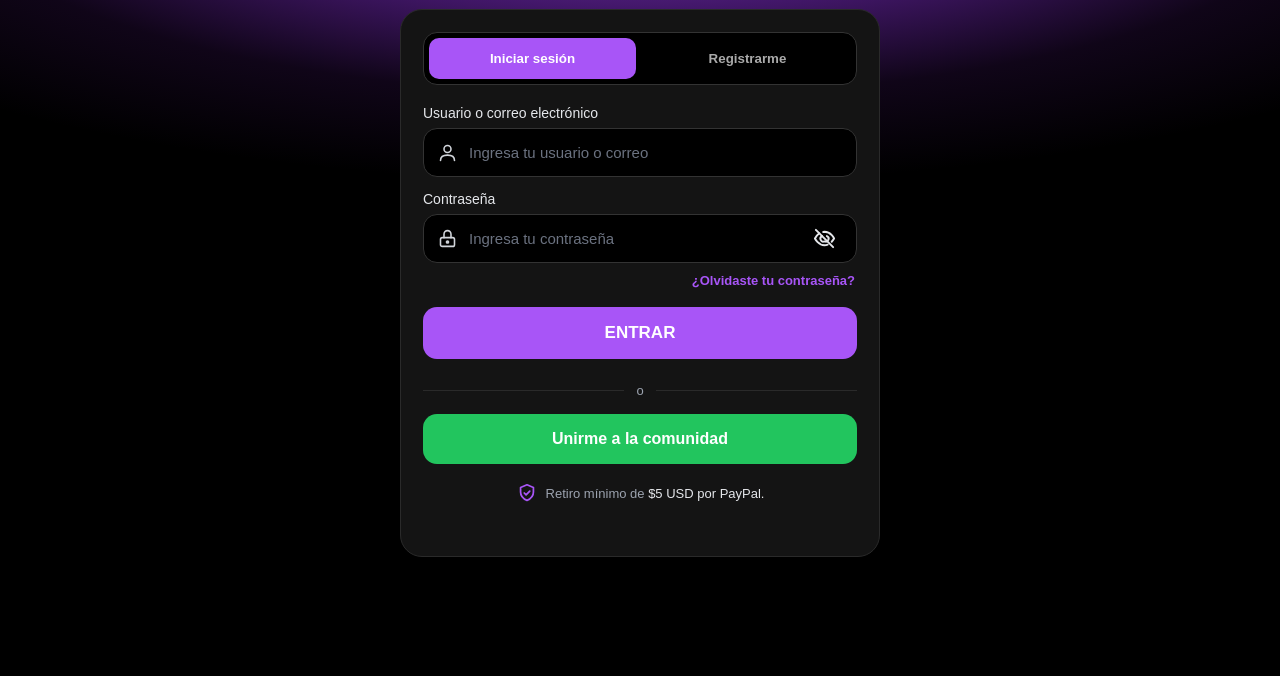
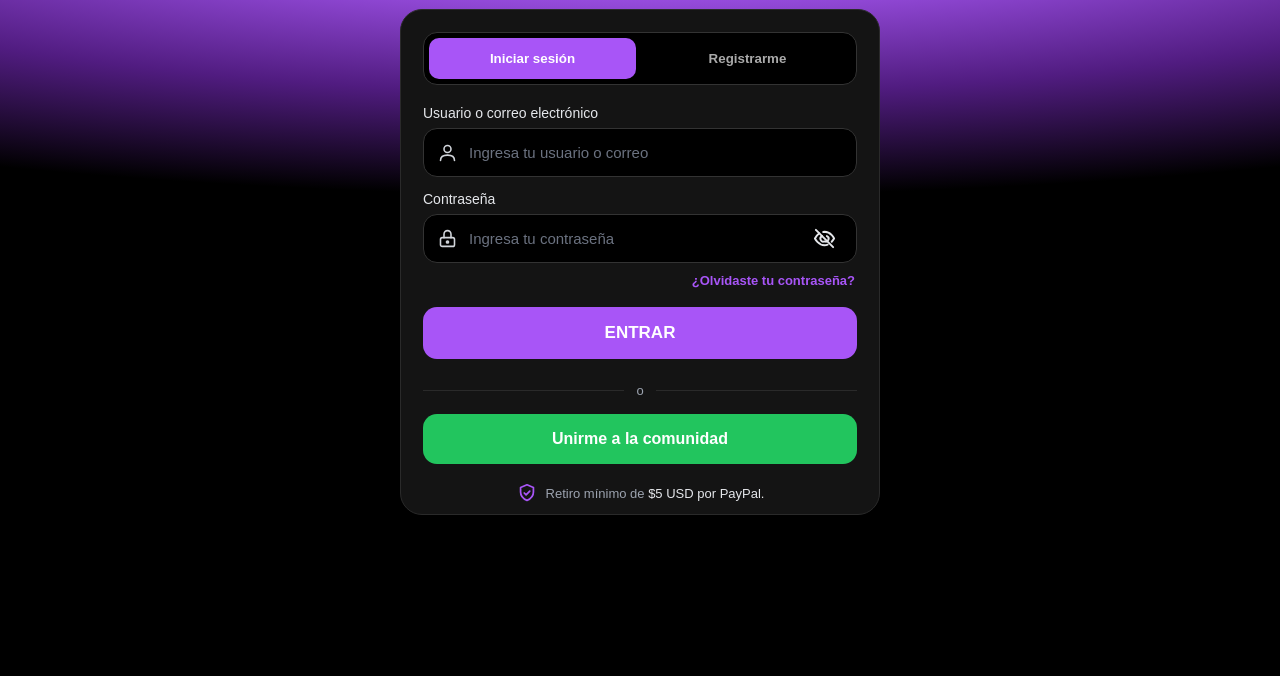
Before and after one commit to nasetlink/nasetlink, a plain HTML site: page index.html in a window 1280 px wide. Shown: the part 124-800 px from the top of the page. Drawn offline with Linux system fonts and the light colour scheme.

Commit message:
Update index.html

```diff
--- a/index.html
+++ b/index.html
@@ -10,7 +10,7 @@
 html,body{background:#000;margin:0}
 *{margin:0;padding:0;box-sizing:border-box;font-family:Arial,-apple-system,sans-serif;-webkit-tap-highlight-color:transparent}
 body{color:#fff;display:flex;justify-content:center;padding:6px 14px calc(20px + env(safe-area-inset-bottom));min-height:100vh}
-.top-glow{position:fixed!important;top:0!important;left:0!important;right:0!important;width:100%!important;height:100vh!important;background:radial-gradient(ellipse 110% 55% at 50% 0%, rgba(168,85,247,.85), rgba(147,51,234,.45) 30%, rgba(88,28,135,.18) 50%, transparent 70%);pointer-events:none;z-index:0}
+.top-glow{position:fixed!important;top:0!important;left:0!important;right:0!important;width:100%!important;height:320px!important;background:radial-gradient(ellipse 120% 100% at 50% 0%, rgba(192,38,211,.98), rgba(168,85,247,.90) 38%, rgba(147,51,234,.55) 68%, rgba(147,51,234,0) 100%);pointer-events:none;z-index:0}
 body.logged-in .top-glow{display:none!important}
 .card{width:100%;max-width:480px;overflow:visible!important;padding-top:2px;position:relative;z-index:1;padding-bottom:10px}
 .header{display:flex;align-items:center;justify-content:space-between;gap:8px;padding:8px 2px 4px;position:sticky;top:0;background:#000;z-index:50;width:100%}
@@ -89,7 +89,7 @@ table{width:100%;font-size:12px;border-collapse:collapse}td,th{padding:8px;borde
 .eye-btn{width:52px!important;min-width:52px;background:#a855f7!important;border:none!important;display:flex!important;align-items:center!important;justify-content:center!important;padding:0!important}
 .eye-btn svg{width:22px;height:22px}
 #logoBig{padding:10px 0 2px!important}
-#authBox{margin-top:6px;margin-bottom:80px!important;background:#141414!important;border-color:#2a2a2a!important;border-radius:22px!important;padding:22px!important}
+#authBox{margin-top:6px;margin-bottom:20px!important;background:#141414!important;border-color:#2a2a2a!important;border-radius:22px!important;padding:22px 22px 10px!important}
 .auth-welcome{text-align:center;margin:0 0 12px}.auth-welcome h2{font-size:30px;font-weight:900;line-height:1.1}.auth-welcome p{color:#9ca3af;font-size:15px;margin-top:8px}
 .auth-label{font-size:14px;color:#e5e7eb;display:block;margin:14px 0 7px;font-weight:500}
 .input-wrap{display:flex;align-items:center;gap:11px;background:#000;border:1px solid #333;border-radius:14px;padding:0 13px;margin-bottom:2px}.input-wrap input{border:none!important;background:transparent!important;padding:15px 0!important;margin-bottom:0!important;outline:none;font-size:15px}.input-wrap input::placeholder{color:#6b7280}.input-icon{display:flex;align-items:center;flex-shrink:0}.input-icon svg{width:21px;height:21px}
@@ -98,7 +98,7 @@ table{width:100%;font-size:12px;border-collapse:collapse}td,th{padding:8px;borde
 .forgot-link.inert{color:#a855f7!important;cursor:default!important;pointer-events:none!important}
 .divider-o{display:flex;align-items:center;gap:12px;color:#9ca3af;font-size:13px;margin:16px 0}.divider-o::before,.divider-o::after{content:"";flex:1;height:1px;background:#2a2a2a}
 .btn-community{background:#22c55e!important;color:#fff!important;font-size:16px!important;padding:16px!important;display:flex!important;align-items:center!important;justify-content:center!important;gap:9px}
-.auth-foot{display:flex;align-items:center;justify-content:center;gap:8px;color:#9ca3af;font-size:13px;margin-top:18px;text-align:center;padding-bottom:30px!important}.auth-foot b{color:#e5e7eb;font-weight:500}.auth-foot svg{width:22px;height:22px;flex-shrink:0}
+.auth-foot{display:flex;align-items:center;justify-content:center;gap:8px;color:#9ca3af;font-size:13px;margin-top:18px!important;margin-bottom:0!important;text-align:center;padding-bottom:0!important}.auth-foot b{color:#e5e7eb;font-weight:500}.auth-foot svg{width:22px;height:22px;flex-shrink:0}
 #mainAuthBtn{font-size:17px!important;padding:16px!important;border-radius:14px!important}
 .bottom-spacer{height:0px!important;width:100%!important;background:transparent!important;display:none!important}
 </style>
```
